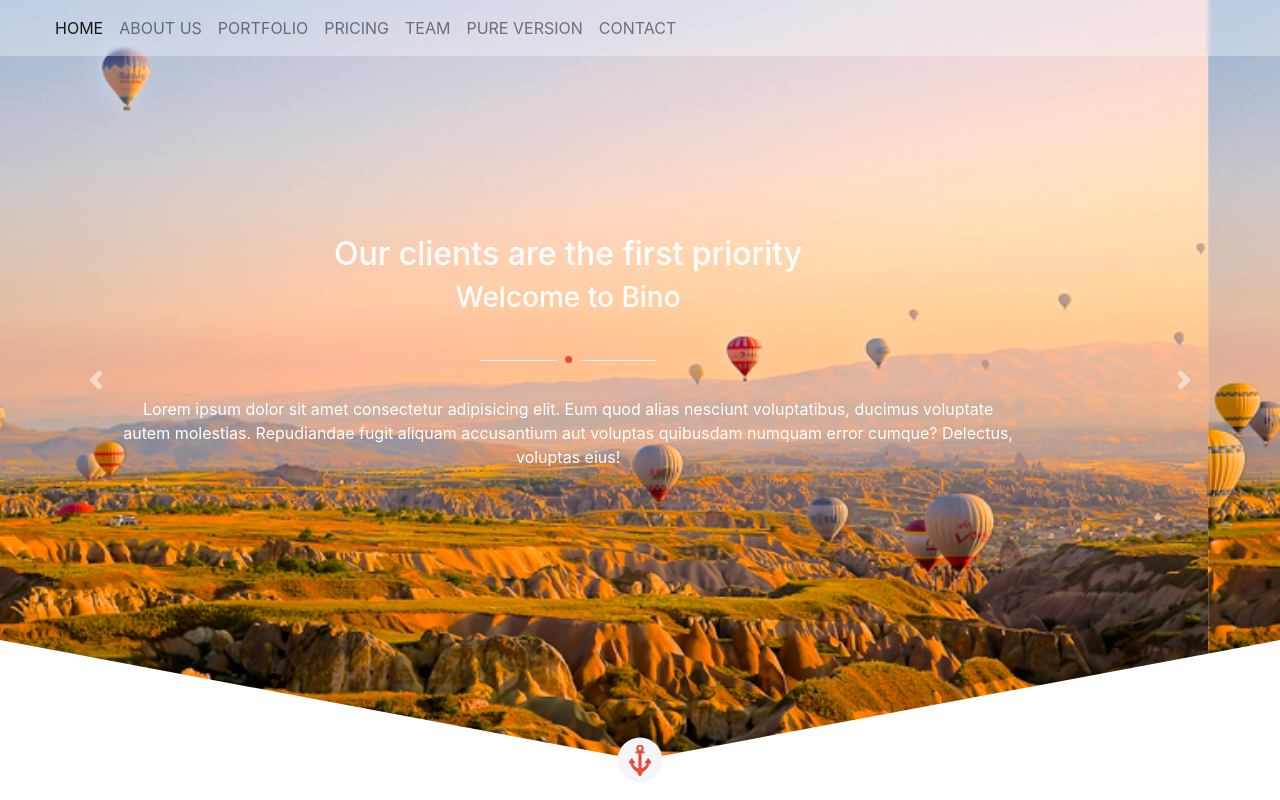
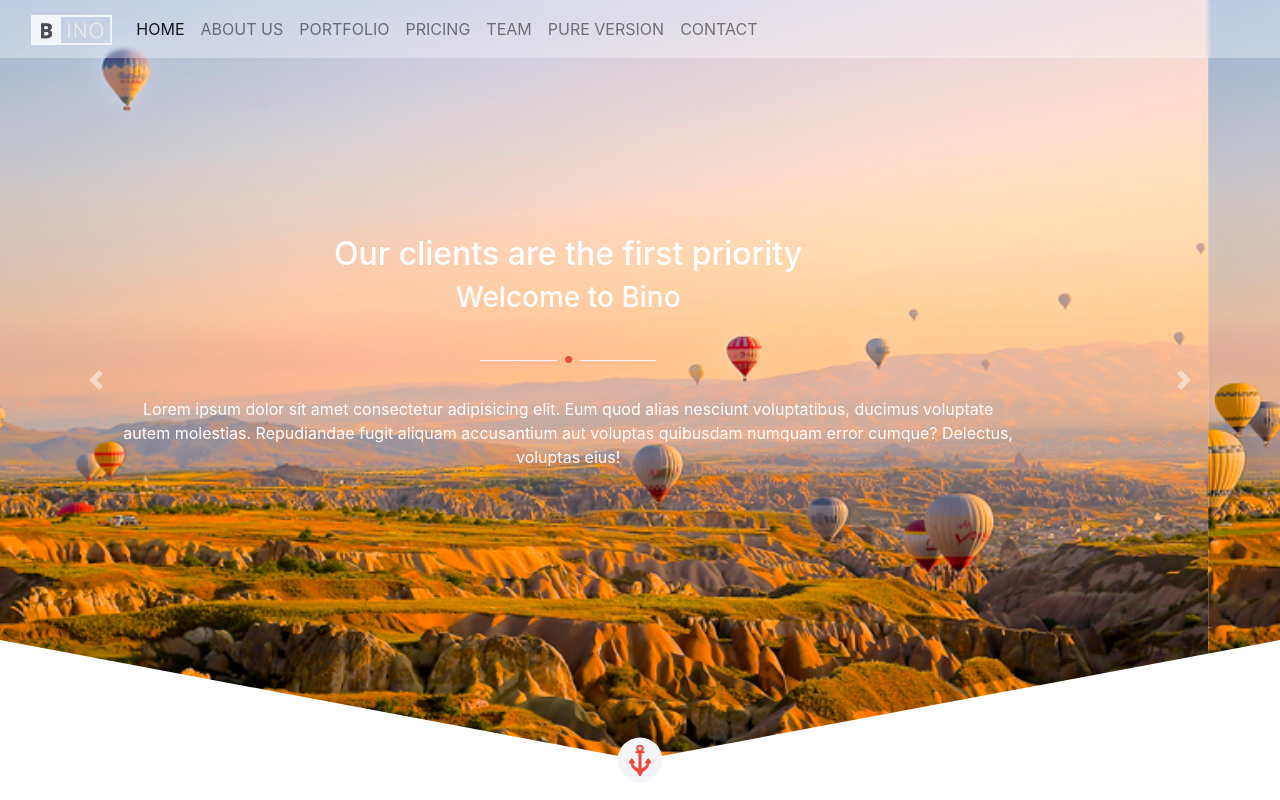
Before and after one commit to MetaMmodern/Bino, a plain HTML site: page boots_index.html in a window 1280 px wide. Shown: the top 800 px of the page. Drawn offline with nearby package versions, Linux system fonts and the light colour scheme; the site is published under a folder, as on GitHub Pages, so addresses that start at the root find nothing.

Commit message:
fix url2

```diff
--- a/boots_index.html
+++ b/boots_index.html
@@ -42,7 +42,7 @@
     >
       <div class="container-fluid text-uppercase ">
         <a class="navbar-brand" href="#">
-          <img src="/images/Logo.png" alt="" height="30" />
+          <img src="./images/Logo.png" alt="" height="30" />
         </a>
         <button
           class="navbar-toggler"
```
